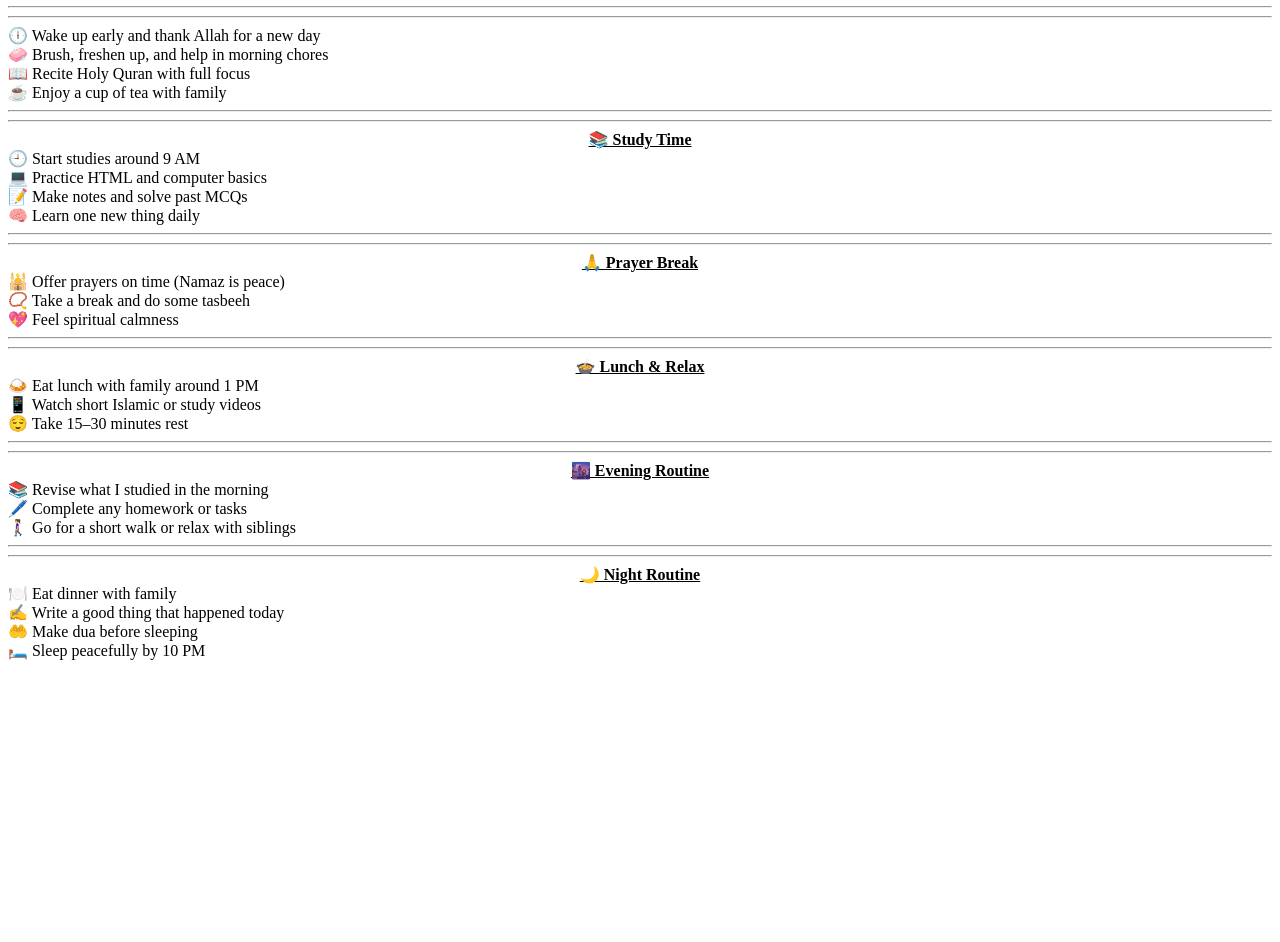
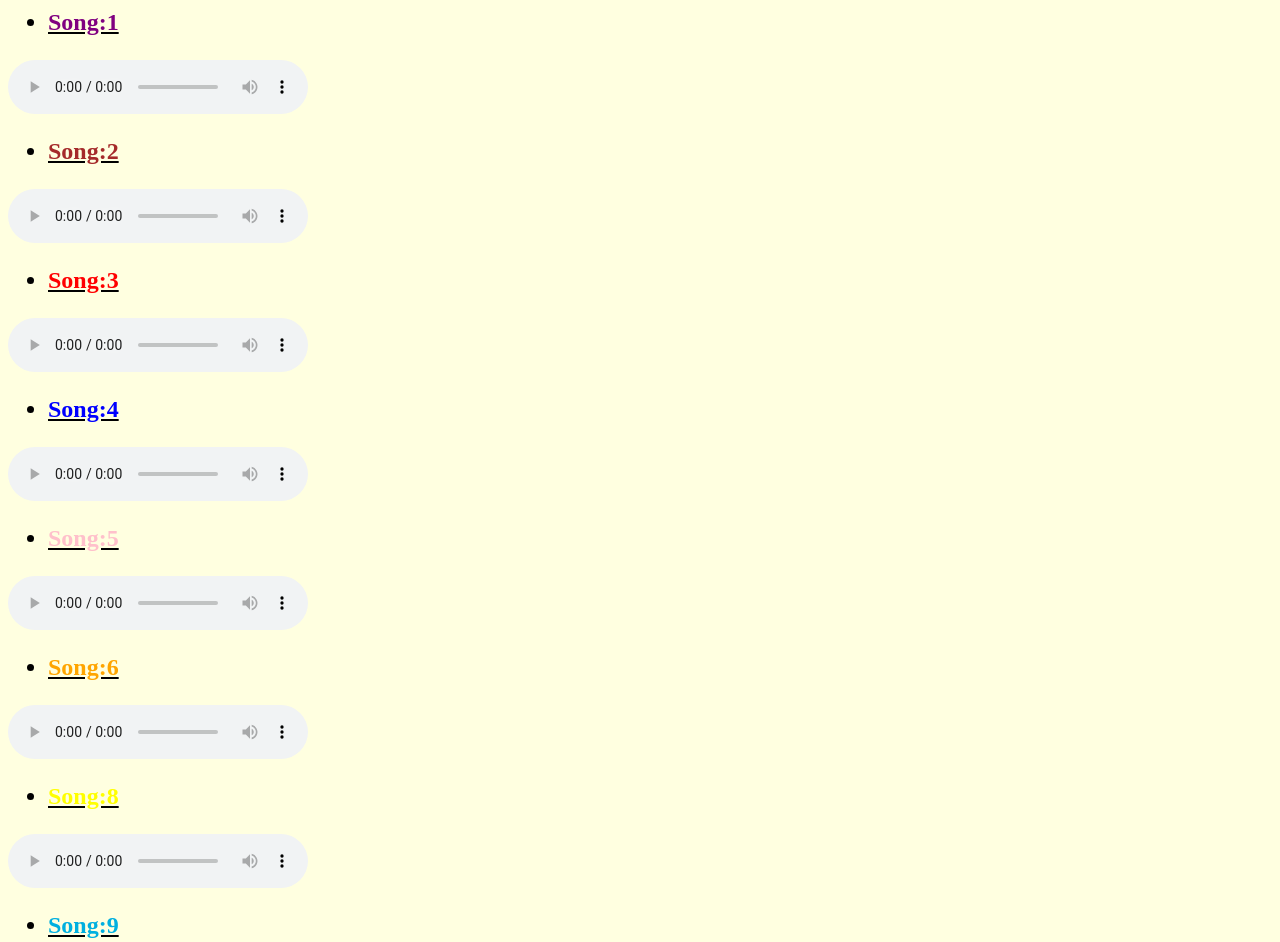
Before and after one commit to Technology656/Index, a plain HTML site: page index.html in a window 1280 px wide. Shown: the part 61-1003 px from the top of the page. Before the commit the page ends 800 px from the top, so only its background shows below. Drawn offline with Linux system fonts and the light colour scheme.

Commit message:
Update index.html
My first file added

```diff
--- a/index.html
+++ b/index.html
@@ -2,43 +2,76 @@
 <head>
   <title>index.html</title>
 </head>
-<body>
-  <h1>🌅 Morning Routine</h1><hr><hr>
+  <body bgcolor="lightyellow">
+  <center><h1><b><i>🪻<u>Audio Play List</u>🪻</i></b></h1></center>
+  <h2>
+  <ul>
+      <li><b><u><font color="purple">Song:1</font></u></b></li>
+  </ul>
 
-      🕕 Wake up early and thank Allah for a new day<br>
-🧼 Brush, freshen up, and help in morning chores<br>
-📖 Recite Holy Quran with full focus<br>
-☕ Enjoy a cup of tea with family<br><hr><hr>
-
-      <center><b><u>📚 Study Time</u></b></center>
-
-🕘 Start studies around 9 AM<br>
-💻 Practice HTML and computer basics<br>
-📝 Make notes and solve past MCQs<br>
-🧠 Learn one new thing daily<br><hr><hr>
-      <center><u><b>🙏 Prayer Break</b></u></center>
-
-🕌 Offer prayers on time (Namaz is peace)<br>
-📿 Take a break and do some tasbeeh<br>
-💖 Feel spiritual calmness<br><hr><hr>
-      <b><center><u>🍲 Lunch & Relax</b></center></u>
-
-🍛 Eat lunch with family around 1 PM<br>
-📱 Watch short Islamic or study videos<br>
-😌 Take 15–30 minutes rest<br><hr><hr>
-      <b><u><center>🌆 Evening Routine</center></u></b>
-
-📚 Revise what I studied in the morning<br>
-
-🖊️ Complete any homework or tasks<br>
-🚶‍♀️ Go for a short walk or relax with siblings<br><hr><hr>
-      <b><center><u>🌙 Night Routine</u></center></b>
-
-🍽️ Eat dinner with family<br>
-✍️ Write a good thing that happened today<br>
-🤲 Make dua before sleeping<br>
-🛏️ Sleep peacefully by 10 PM<br>
-
-
+    <audio controls loop>
+      <source src="1.mp3">
+    </audio>
+    <ul>
+      <li><b><u><font color="brown">Song:2</font></u></b></li>
+    </ul>
+    <audio controls loop>
+      <source src="2.mp3">
+    </audio>
+    <ul>
+      <li><b><u><font color="red">Song:3</font></u></b></li>
+    </ul>
+      <audio controls loop>
+        <source src="3.mp3">
+    </audio>
+    <ul>
+      <li><b><u><font color="blue">Song:4</font></u></b></li>
+    </ul>
+    <audio controls loop>
+      <source src="4.mp3">
+    </audio>
+    <ul>
+      <li><b><u><font color="pink">Song:5</font></u></b></li>
+      </ul>
+    <audio controls loop>
+      <source src="5.mp3">
+    </audio>
+    <ul>
+      <li><b><u><font color="orange">Song:6</font></u></b></li>
+    </ul>
+    <audio controls loop>
+      <source src="7.mp3">
+    </audio>
+    <ul>
+      <li><b><u><font color="yellow">Song:8</font></u></b></li>
+    </ul>
+    <audio controls loop>
+      <source src="8.mp3">
+    </audio>
+    <ul>
+    <li><b><u><font color="sky blue">Song:9</font></u></b></li>
+    </ul>
+    <audio controls loop>
+      <source src="9.mp3">
+    </audio>
+    <ul>
+      <li><b><u><font color="black">Song:10</font></u></b></li>
+    </ul>
+    <audio controls loop>
+      <source src="10.mp3">
+    </audio>
+    <ul>
+      <li><b><u><font color="gray">Song:11</font></u></b></li>
+    </ul>
+    <audio controls loop>
+      <source src="11.mp3">
+    </audio>
+    <ul>
+      <li><b><u><font color="brown">Song:12</font></u></b></li>
+    </ul>
+    <audio controls loop>
+      <source src="12.mp3">
+    </audio>
+  </h2>
 </body>
 </html>
```
